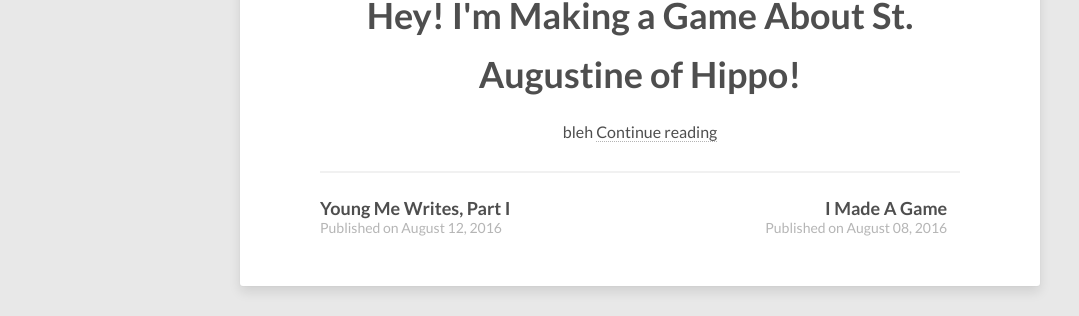
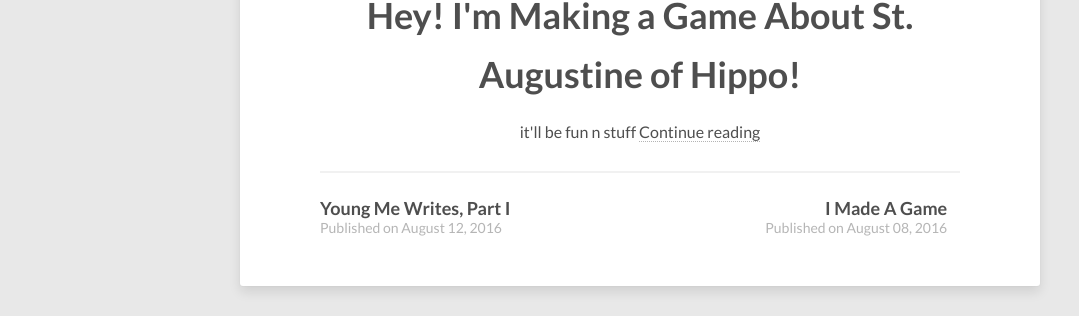
Before and after one commit to johndikeman/microwaveabletoaster.github.io, a Jekyll site: the page built from _posts/2016-9-21-the-last-one.md, in a window 1280 px wide and 900 px high, scrolled down 1708 px. Shown: the part 471-787 px from the top of the window, without its empty margins (0-1079 px from the left). Built offline with Jekyll 4.4.1, drawn with Linux system fonts in a browser that asks for light colours; nearby versions of some CDN libraries.

Commit message:
fix description

```diff
--- a/_posts/2017-8-28-augustine-the-game.md
+++ b/_posts/2017-8-28-augustine-the-game.md
@@ -2,7 +2,7 @@
 layout: post
 title: Hey! I'm Making a Game About St. Augustine of Hippo!
 tags: programming, my-games
-description: bleh
+description: it'll be fun n stuff
 image:
   feature: augustine-card.png
   thumb: augustine-market-thumb.png
```
